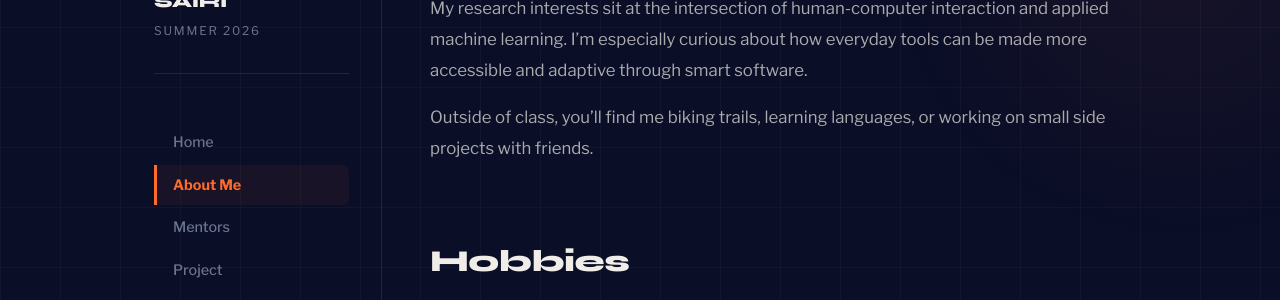
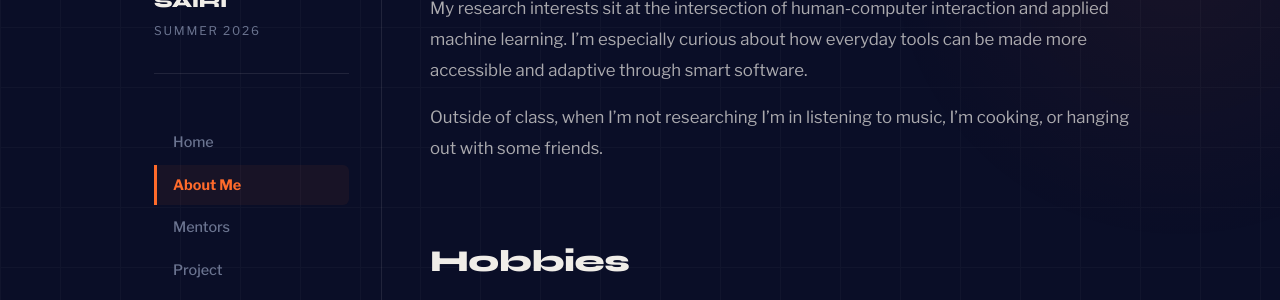
Before and after one commit to stephanieegwuchukwu-ai/stephanieegwuchukwu-aiceamls26.github.io, a Jekyll site: the page built from pages/about-me.md, in a window 1280 px wide and 900 px high, scrolled down 506 px. Shown: the part 153-453 px from the top of the window. Built offline with Jekyll 4.4.1, drawn with Linux system fonts in a browser that asks for light colours.

Commit message:
Update about-me.md

```diff
--- a/pages/about-me.md
+++ b/pages/about-me.md
@@ -15,8 +15,7 @@ about:
     machine learning. I'm especially curious about how everyday tools can be made more
     accessible and adaptive through smart software.
 
-    Outside of class, you'll find me biking trails, learning languages, or working on small
-    side projects with friends.
+    Outside of class, when I'm not researching I'm in listening to music, I'm cooking, or hanging out with some friends.
 
   hobbies:
     - icon: 🎨
```
